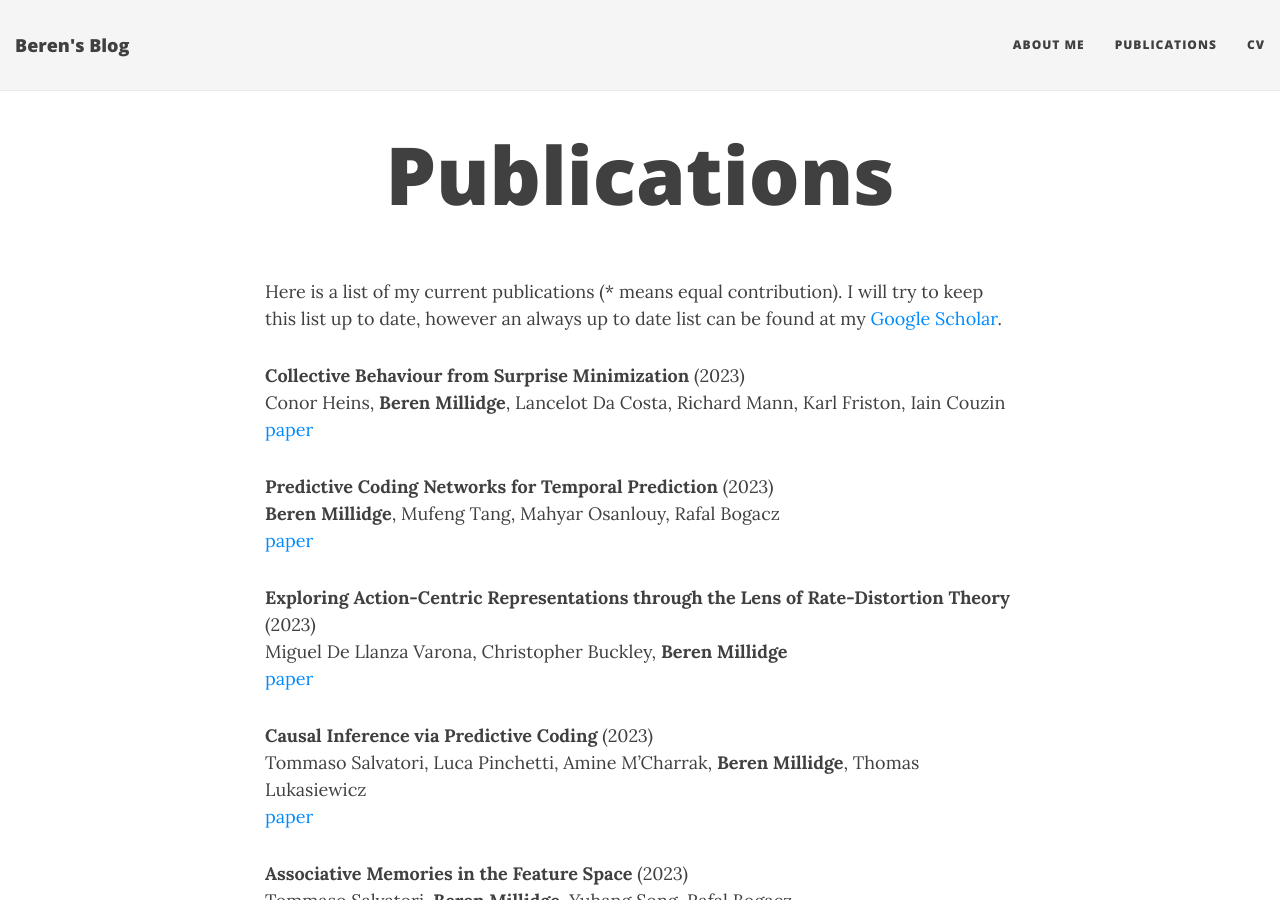
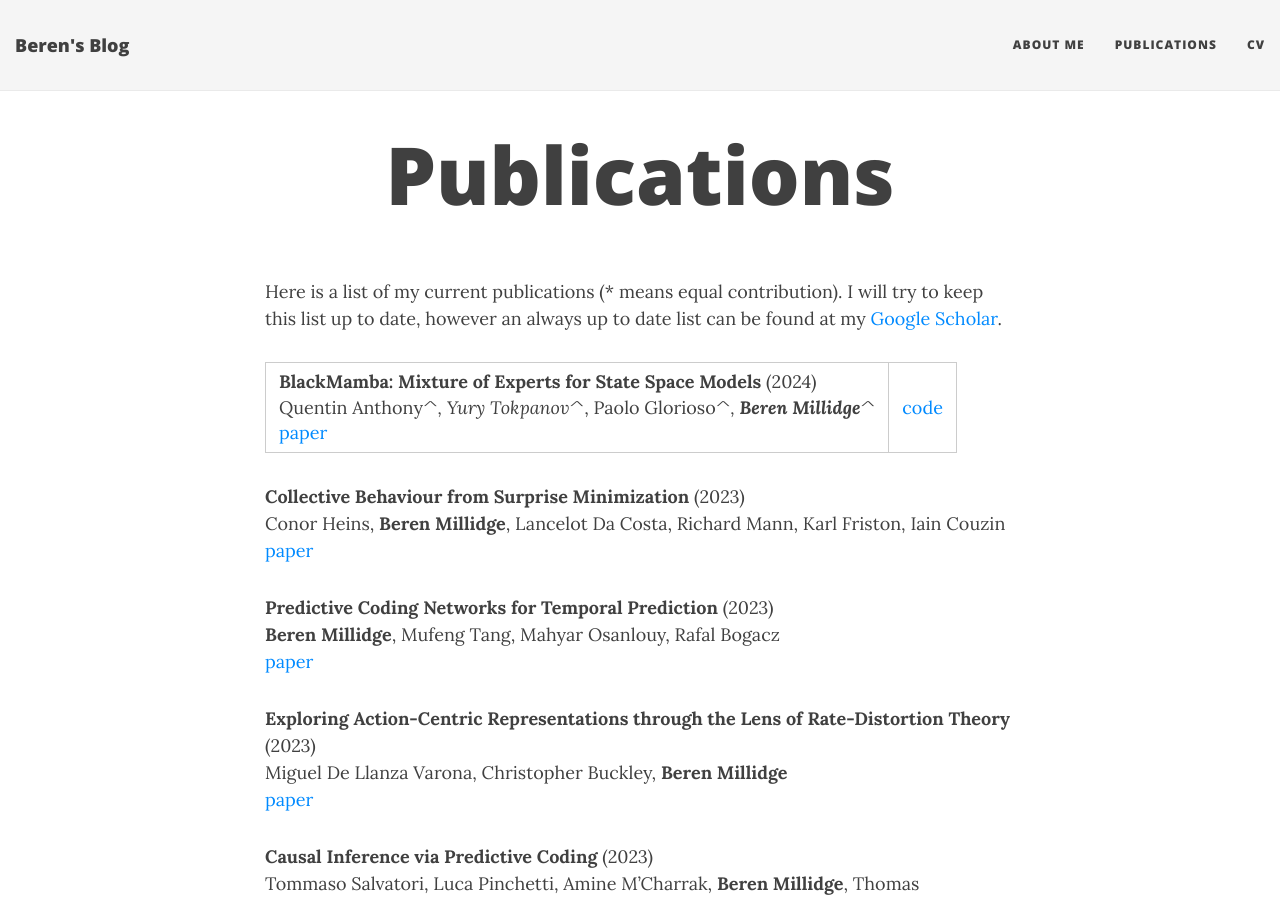
Before and after one commit to BerenMillidge/BerenMillidge.github.io, a Jekyll site: the page built from publications.md, in a window 1280 px wide and 900 px high. Built offline with Jekyll 4.4.1, drawn with Linux system fonts in a browser that asks for light colours; nearby versions of some CDN libraries.

Commit message:
Update publications.md

```diff
--- a/publications.md
+++ b/publications.md
@@ -4,6 +4,8 @@ title: Publications
 ---
 
 Here is a list of my current publications (* means equal contribution). I will try to keep this list up to date, however an always up to date list can be found at my [Google Scholar](https://scholar.google.com/citations?user=3GGkFTkAAAAJ&hl=en&oi=ao).
+
+**BlackMamba: Mixture of Experts for State Space Models** (2024) <br /> Quentin Anthony^*, Yury Tokpanov^*, Paolo Glorioso^*, **Beren Millidge**^* <br /> [paper](https://www.zyphra.com/blackmamba) | [code](https://github.com/Zyphra/BlackMamba)
 
 **Collective Behaviour from Surprise Minimization** (2023) <br /> Conor Heins, **Beren Millidge**, Lancelot Da Costa, Richard Mann, Karl Friston, Iain Couzin <br /> [paper](https://arxiv.org/abs/2307.14804)
 
```
